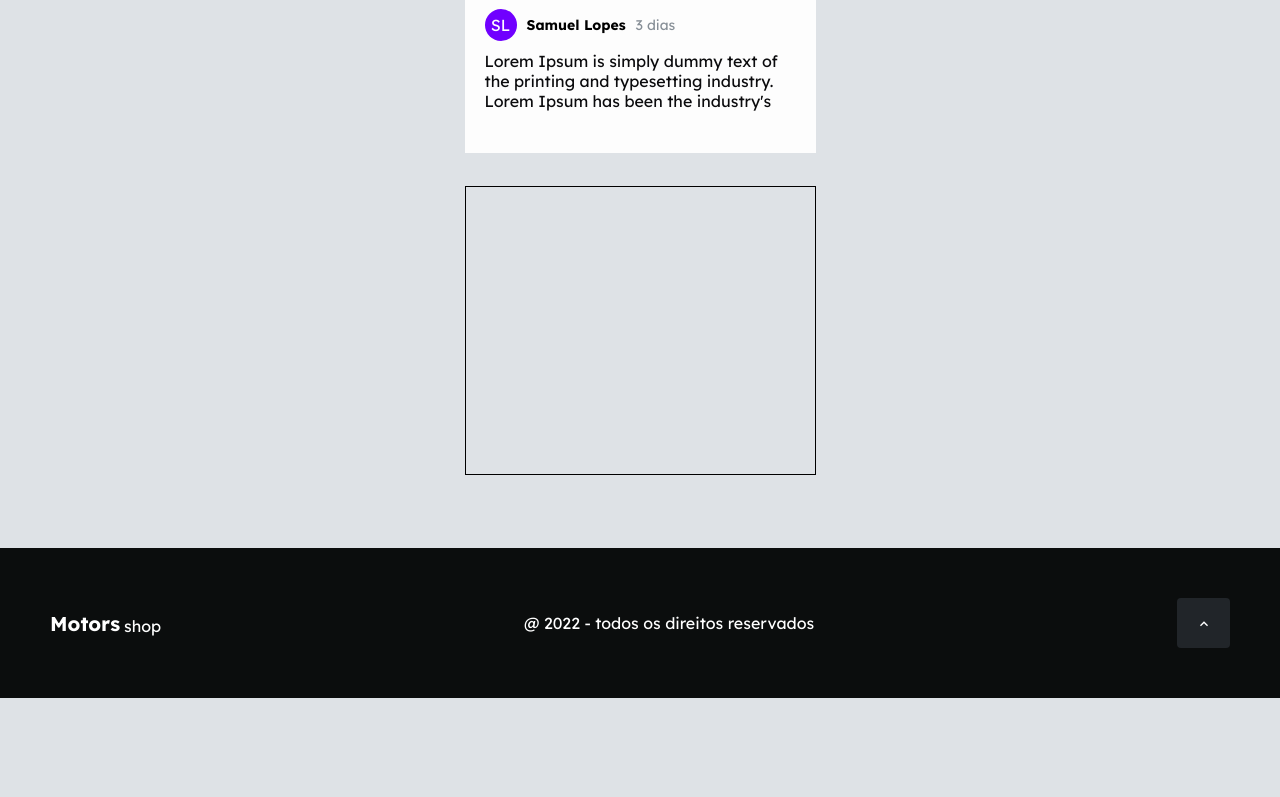
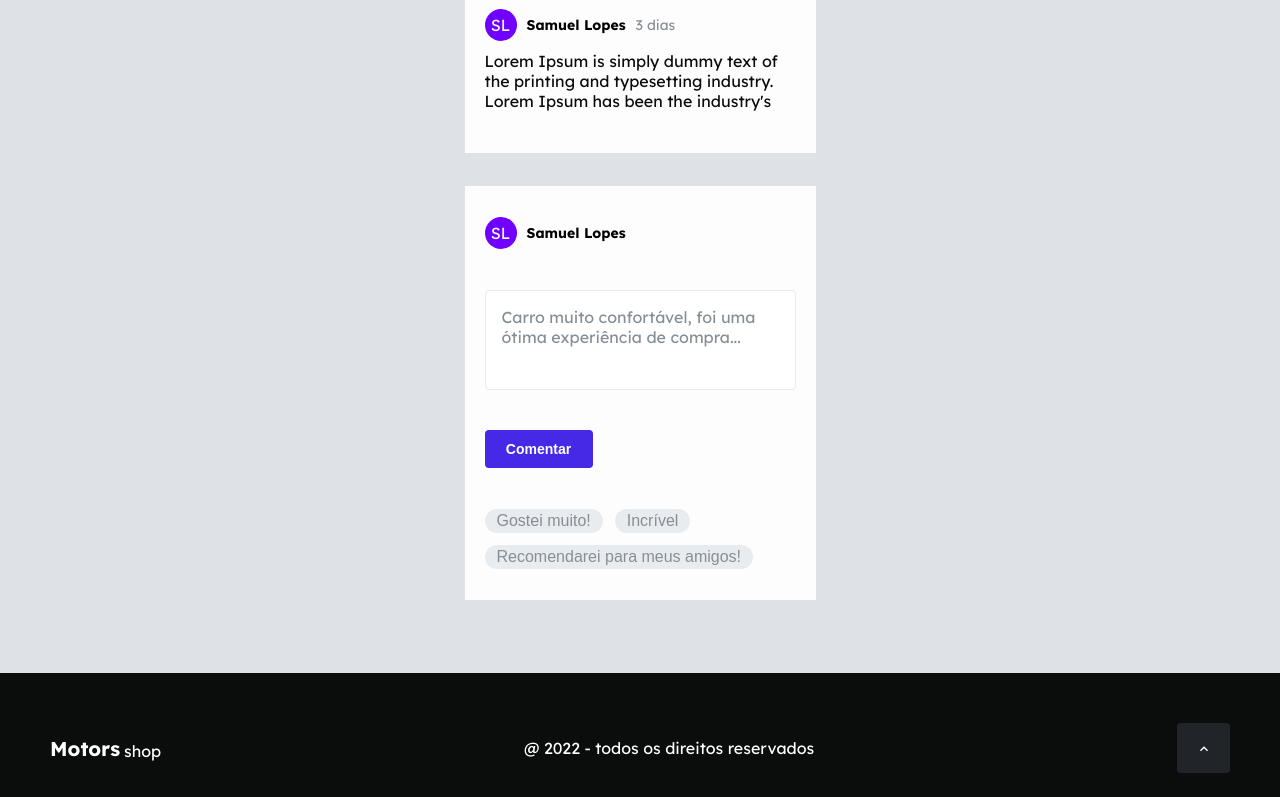
Before and after one commit to KMotorsShop/motors-shop, a React (Vite) app in the folder frontend/: page /anuncio in a window 1280 px wide. Shown: the part 2476-3273 px from the top of the page. Before the commit the page ends 3174 px from the top, so only its background shows below. Built offline with nearby package versions, Linux system fonts and the light colour scheme; no server answers.

Commit message:
Feat: create comment and comment components

```diff
--- a/frontend/src/components/Comment/styles.ts
+++ b/frontend/src/components/Comment/styles.ts
@@ -1,8 +1,8 @@
 import { styled } from "../../styles/stitches.config";
 
 export const Container = styled("section", {
-    maxHeight: "212px",
-    minWidth: "283px",
+    maxHeight: "100%",
+    minWidth: "100%",
     padding: "20px",
     top: "256px",
     display: "flex",
--- /dev/null
+++ b/frontend/src/components/CreateComment/index.tsx
@@ -0,0 +1,32 @@
+import { Flex } from "../../styles/Containers";
+import { TextArea } from "../../styles/Form";
+
+import {
+  Container,
+  DefaultComments,
+  CommentButton,
+  MakeAComment,
+} from "./styles";
+import { UserInfos, UserLogo } from "../Comment/styles";
+
+const CreateComment = () => {
+  return (
+
+    <Container>
+    <UserInfos>
+        <UserLogo>SL</UserLogo>
+        <p>Samuel Lopes</p>
+    </UserInfos>
+    <TextArea placeholder="Carro muito confortável, foi uma ótima experiência de compra..." />
+    <MakeAComment> Comentar </MakeAComment>
+    <DefaultComments>
+        <CommentButton>Gostei muito!</CommentButton>
+        <CommentButton>Incrível</CommentButton>
+        <CommentButton>Recomendarei para meus amigos!</CommentButton>
+    </DefaultComments>
+    </Container>
+
+  );
+};
+
+export default CreateComment;
--- /dev/null
+++ b/frontend/src/components/CreateComment/styles.ts
@@ -0,0 +1,49 @@
+import { styled } from "../../styles/stitches.config";
+import { BrandButton } from "../../styles/Buttons";
+
+export const Container = styled("section", {
+    minHeight: "100%",
+    height: "100%",
+    minWidth: "100%",
+    padding: "20px",
+    top: "256px",
+    display: "flex",
+    flexDirection: "column",
+    gap: "18px",
+    justifyContent: "space-around"
+});
+
+export const DefaultComments = styled("div", {
+    display: "flex",
+    width: "100%",
+    gap: "12px",
+    flexWrap: "wrap",
+});
+
+export const CommentButton = styled("button", {
+    height: "24px",
+    minWidth: "66px",
+    left: "109px",
+    top: "0px",
+    borderRadius: "24px",
+    padding: "0px 12px 0px 12px",
+    background: "#E9ECEF",
+    color: "#868E96",
+    border: "none",
+    cursor: "pointer",
+});
+
+export const MakeAComment = styled(BrandButton, {
+    width: "108px",
+    height: "38px",
+    fontSize: "14px",
+    textAlign: "center",
+    display: "flex",
+    justifyContent: "center",
+    alignItems: "center",
+    // marginLeft: "600px",
+    "@createComment": {
+        marginLeft: "590px",
+        marginTop: "-110px",
+    }
+});
--- a/frontend/src/pages/ProductDetailed/index.tsx
+++ b/frontend/src/pages/ProductDetailed/index.tsx
@@ -16,7 +16,8 @@ import {
   CardOne,
   CardTwo,
 } from "./styles";
-import Comment from "../../components/Comment"
+import Comment from "../../components/Comment";
+import CreateComment from "../../components/CreateComment";
 
 const ProductDetailed = () => {
   const { setDetailedVehicle, detailedVehicle } = useContext(AdsAuthContext);
@@ -48,9 +49,10 @@ const ProductDetailed = () => {
           <Comment/>
           <Comment/>
           <Comment/>
-          {/* <Comment/> */}
         </CardOne>
-        <CardTwo />
+        <CardTwo>
+          <CreateComment/>
+        </CardTwo>
       </ContainerComments>
       <Footer />
     </>
--- a/frontend/src/pages/ProductDetailed/styles.ts
+++ b/frontend/src/pages/ProductDetailed/styles.ts
@@ -52,10 +52,13 @@ export const CardOne = styled("div", {
 });
 
 export const CardTwo = styled("div", {
-  height: "289px",
+  minHeight: "289px",
+  height: "351px",
   width: "751px",
-  border: "1px solid",
+  // border: "1px solid",
+  background: "$grey10",
   "@mobileProductDetailed": {
     width: "351px",
+    minHeight: "414px",
   },
 });
--- a/frontend/src/styles/stitches.config.ts
+++ b/frontend/src/styles/stitches.config.ts
@@ -58,5 +58,6 @@ export const { styled, globalCss } = createStitches({
     mobileHeader2: "(min-width: 875px)",
     mobileProductDetailed: "(max-width: 1290px)",
     desktopCardLeilao: "(min-width: 768px)",
+    createComment: "(min-width: 1290px)",
   },
 });
```
Also changed, not shown: frontend/src/components/Comment/index.tsx (+3 -7 lines).
